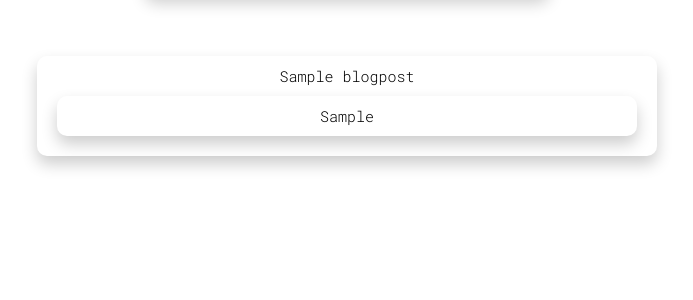
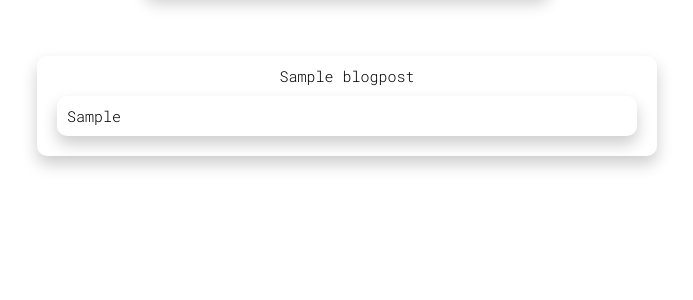
Before and after one commit to jack-davidson/jackdavidson, a Django app: page /blog/1 in a window 1280 px wide. Shown: the part 227-527 px from the top of the page, without its empty margins (293-986 px from the left). Run offline with Django 3.2, Linux system fonts and the light colour scheme; tables that the repository leaves empty hold one stand-in row (values such as "Sample post").

Commit message:
lots of stuff

```diff
--- a/blog.html
+++ /dev/null
@@ -1 +0,0 @@
-{% extends 'base.html' %}
--- a/blog/models.py
+++ b/blog/models.py
@@ -4,7 +4,7 @@ from django.utils.timezone import now
 class BlogPost(models.Model):
     title = models.CharField(max_length=50)
     date = models.DateTimeField(default=now, blank=True)
-    document = models.CharField(max_length=10000, default="this document is blank")
+    document = models.TextField(max_length=10000, default="this document is blank")
 
     def __str__(self):
         return self.title
--- /dev/null
+++ b/blog/static/blog/style/blog.css
@@ -0,0 +1,9 @@
+.blog {
+	box-shadow: 0 8px 16px 0 rgba(0,0,0,0.2);
+	border-radius: 10px;
+	text-align: left;
+	transition: 0.3s;
+	padding: 10px;
+	margin: 10px;
+	width: fill;
+}
--- a/blog/templates/blog/blog.html
+++ b/blog/templates/blog/blog.html
@@ -3,6 +3,7 @@
 {% block content %}
 
 <script src="{% static 'script/toggle.js' %}"></script>
+<link rel="stylesheet" href="{% static 'blog/style/blog.css' %}">
 
 <div id="profile" class="card">
 	<img src="{% static 'core/img/devicon.png' %}">
@@ -16,7 +17,7 @@
 	<div class="grid">
 		<div class="card">
 			{{ blog.title }}
-			<div class="card">
+			<div class="blog">
 					{{ blog.document|safe }}
 			</div>
 		</div>
--- a/blog/templates/blog/index.html
+++ b/blog/templates/blog/index.html
@@ -15,7 +15,7 @@
 <div id="menu">
 	<div class="grid">
 		<div class="card">
-			Recent Blogs
+			All Blogs
 			{% for blog in recent_blogs %}
 				<a href="/blog/{{ blog.id }}">
 					<div class="card">
--- a/jackdavidson/settings.py
+++ b/jackdavidson/settings.py
@@ -26,7 +26,9 @@ with open('secret_key.txt') as f:
 # SECURITY WARNING: don't run with debug turned on in production!
 DEBUG = True
 
-ALLOWED_HOSTS = []
+ALLOWED_HOSTS = [
+    "192.168.1.173",
+]
 
 
 # Application definition
--- a/static/style/base.css
+++ b/static/style/base.css
@@ -37,6 +37,7 @@ img {
 	margin-right: auto;
 	margin-bottom: 5vw;
 }
+
 
 .grid {
 	display: grid;
```
Also changed, not shown: blog/migrations/0005_auto_20201124_1145.py (added).
